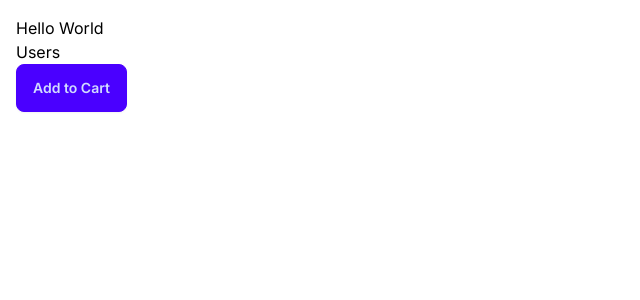
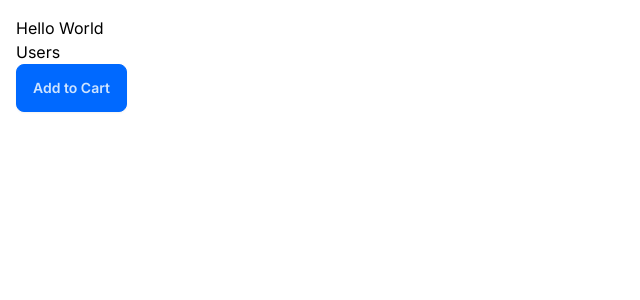
Before and after one commit to Otacon2024/Next-TypeScript, a Next.js app: page / in a window 1280 px wide. Shown: the top 300 px of the page, without its empty margins (0-640 px from the left). Built offline with nearby package versions, Linux system fonts and the light colour scheme.

Commit message:
Add daisyui theme "winter" into tailwind.config.ts

```diff
--- a/tailwind.config.ts
+++ b/tailwind.config.ts
@@ -16,5 +16,10 @@ const config: Config = {
     },
   },
   plugins: [require("daisyui")],
+
+  daisyui: {
+    themes: ["winter"],
+  },
+
 }
 export default config
```
